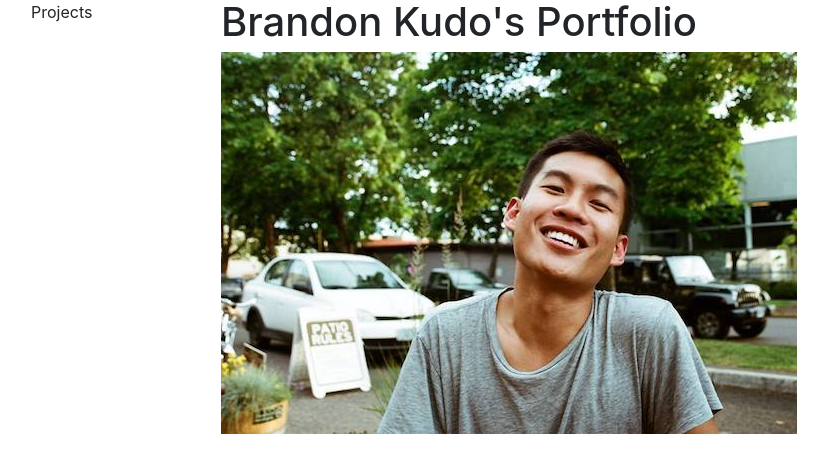
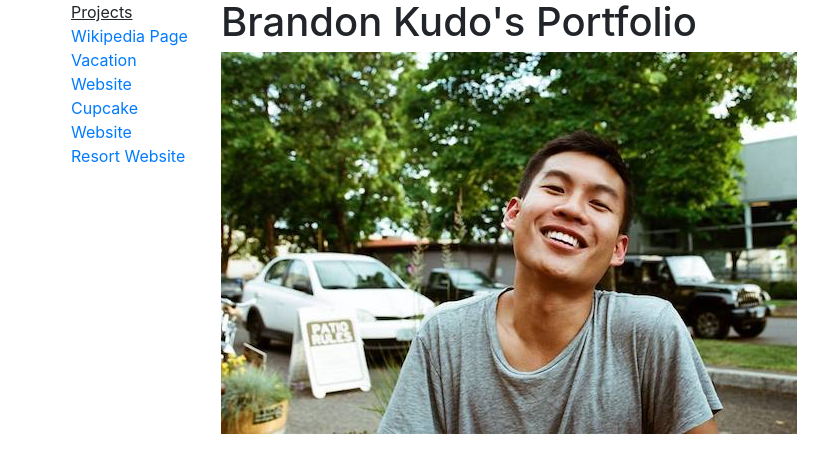
Before and after one commit to brandonkudo/portfolio-website-2, a plain HTML site: page index.html in a window 1280 px wide. Shown: the whole page, without its empty margins (54-882 px from the left). Drawn offline with nearby package versions, Linux system fonts and the light colour scheme.

Commit message:
add sidebar text, links, styling

```diff
--- a/css/styles.css
+++ b/css/styles.css
@@ -0,0 +1,9 @@
+.sidebar {
+  list-style-type: none;
+  font-size: 10;
+  text-align: left;
+}
+
+.sidebar-headings {
+text-decoration: underline;
+}
--- a/index.html
+++ b/index.html
@@ -17,13 +17,28 @@
 <!--sidebar-->
 
       <div class="col-md-2">
-        <p>Projects</p>
+        <div class="well">
+          <ul class="sidebar">
+            <li class="sidebar-headings">Projects</li>
+            <li><a href="#">Wikipedia Page</a></li>
+            <li><a href="#">Vacation Website</a></li>
+            <li><a href="#">Cupcake Website</a></li>
+            <li><a href="#">Resort Website</a></li>
+            <li><a href="#"></a></li>
+            <li><a href="#"></a></li>
+            <li><a href="#"></a></li>
+          </ul>
+        </div>
       </div>
+
+      <!--end sidebar start main body-->
 
       <div class="col-md-10">
         <h1>Brandon Kudo's Portfolio</h1>
         <img src="img/me.jpg">
       </div>
+
+      <!--end main body-->
 
     </div>
 
```
